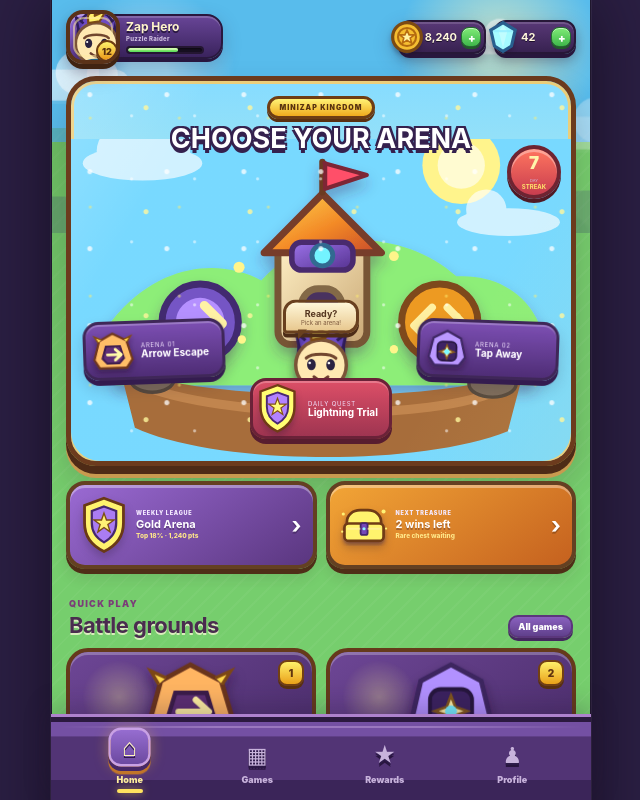
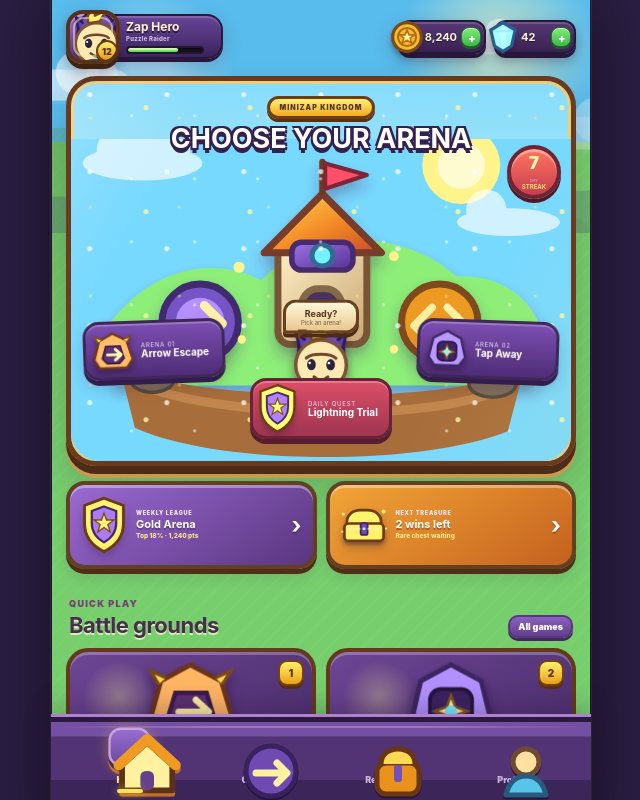
Before and after one commit to techzoneadapter-droid/MiniZap, a React (Vite) app: page / in a window 1280 px wide. Shown: the top 800 px of the page, without its empty margins (319-959 px from the left). Built offline with nearby package versions, Linux system fonts and the light colour scheme.

Commit message:
feat(ui): replace bottom nav glyphs with original art icons

```diff
--- a/src/components/BottomNav.tsx
+++ b/src/components/BottomNav.tsx
@@ -6,18 +6,19 @@ interface BottomNavProps {
 }
 
 const items: { id: TabId; label: string; icon: string }[] = [
-  { id: 'home', label: 'Home', icon: '⌂' },
-  { id: 'games', label: 'Games', icon: '▦' },
-  { id: 'rewards', label: 'Rewards', icon: '★' },
-  { id: 'profile', label: 'Profile', icon: '♟' },
+  { id: 'home', label: 'Home', icon: '/art/nav-home.svg' },
+  { id: 'games', label: 'Games', icon: '/art/nav-games.svg' },
+  { id: 'rewards', label: 'Rewards', icon: '/art/nav-rewards.svg' },
+  { id: 'profile', label: 'Profile', icon: '/art/nav-profile.svg' },
 ]
 
 export function BottomNav({ active, onChange }: BottomNavProps) {
   return (
-    <nav className="bottom-nav">
+    <nav className="bottom-nav premium-nav">
       {items.map((item) => (
         <button key={item.id} className={active === item.id ? 'active' : ''} onClick={() => onChange(item.id)}>
-          <span>{item.icon}</span><small>{item.label}</small>
+          <span className="nav-icon-shell"><img src={item.icon} alt="" /></span>
+          <small>{item.label}</small>
         </button>
       ))}
     </nav>
```
